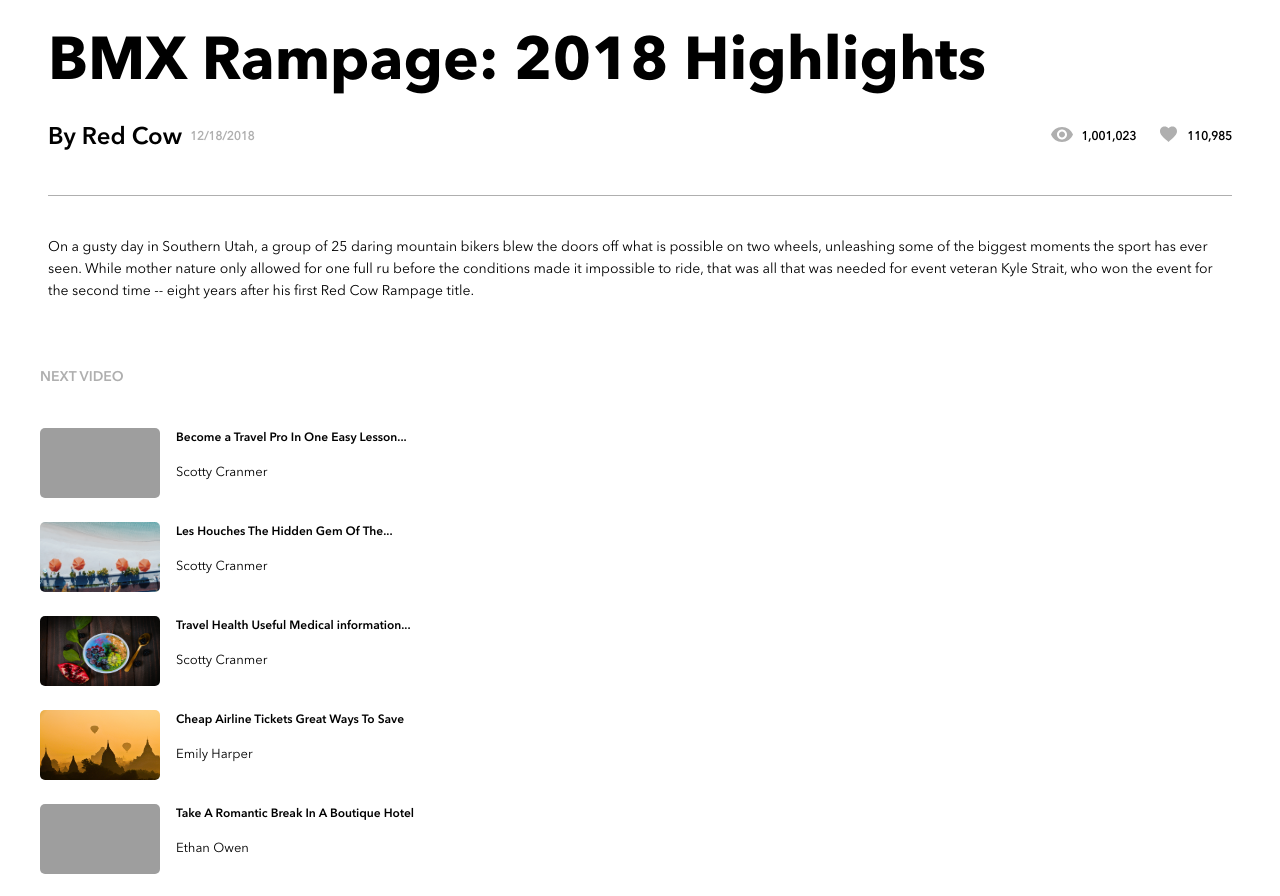
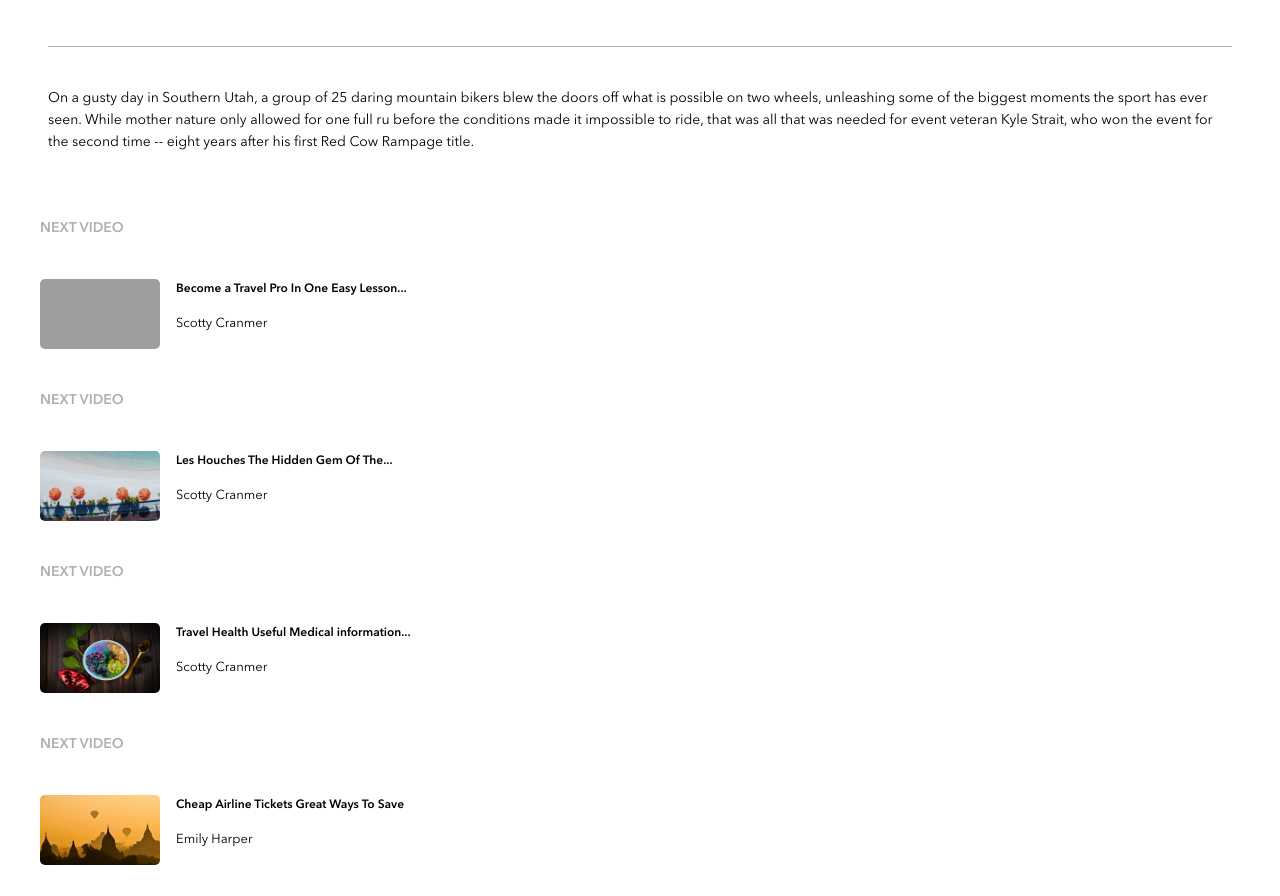
Before and after one commit to MiguelChiau/BrainFlix, a React (Create React App) app in the folder sprint-1/client/: page / in a window 1280 px wide. Shown: the part 514-1410 px from the top of the page. Built offline with nearby package versions, Linux system fonts and the light colour scheme.

Commit message:
side videos using props and state

```diff
--- a/sprint-1/client/src/components/MainBody.js
+++ b/sprint-1/client/src/components/MainBody.js
@@ -1,42 +1,122 @@
-import React from "react";
+import React, { Component } from "react";
 import Views from "../assets/Icons/SVG/Icon-views.svg";
 import Likes from "../assets/Icons/SVG/Icon-likes.svg";
-import SideVideos from "./SideVideos.js";
+// import SideVideos from "./Videos.js/index.js";
+import Videos from "./Videos.js";
+
 import DescriptionText from "./DescriptionText.js";
 
-function MainBody() {
+//Side videos
+import Video1 from "../assets/Images/video-list-1.jpg";
+import Video2 from "../assets/Images/video-list-2.jpg";
+import Video3 from "../assets/Images/video-list-3.jpg";
+import Video4 from "../assets/Images/video-list-4.jpg";
+import Video5 from "../assets/Images/video-list-5.jpg";
+import Video6 from "../assets/Images/video-list-6.jpg";
+import Video7 from "../assets/Images/video-list-7.jpg";
+import Video8 from "../assets/Images/video-list-8.jpg";
+
+export default class MainBody extends Component {
+  state = {
+    mainVideo: {
+      id: "mainVideo",
+      title: "BMX Rampage: 2018 Highlights",
+      description: DescriptionText,
+      channel: "By Red Cow",
+      // image: "type of <string>",
+      views: "1, 001, 023",
+      likes: "110,985",
+      // duration: "type of <string>",
+      // video: "type of <string>",
+      timestamp: "12/18/2018"
+      // comments: "type of <array>"
+    }
+  };
+
+  state = {
+    videos: [
+      {
+        id: "video-1",
+        title: "Become a Travel Pro In One Easy Lesson...",
+        channel: "Scotty Cranmer",
+        image: Video1
+      },
+      {
+        id: "video-2",
+        title: "Les Houches The Hidden Gem Of The...",
+        channel: "Scotty Cranmer",
+        image: Video2
+      },
+      {
+        id: "video-3",
+        title: "Travel Health Useful Medical information...",
+        channel: "Scotty Cranmer",
+        image: Video3
+      },
+
+      {
+        id: "video-4",
+        title: "Cheap Airline Tickets Great Ways To Save",
+        channel: "Emily Harper",
+        image: Video4
+      },
+      {
+        id: "video-5",
+        title: "Take A Romantic Break In A Boutique Hotel",
+        channel: "Ethan Owen",
+        image: Video5
+      },
+      {
+        id: "video-6",
+        title: "Choose The Perfect Accommodations",
+        channel: "Lydia Perez",
+        image: Video6
+      },
+      {
+        id: "video-7",
+        title: "Cruising Destination Ideas",
+        channel: "Timothy Austin",
+        image: Video7
+      },
+      {
+        id: "video-8",
+        title: "Train Travel On Track For Safety",
+        channel: "Scotty Cranmer",
+        image: Video8
+      }
+    ]
+  };
+
+  render() {
     return (
       <div className="container-allAndAside ">
         <div className="container-all">
           <div className="container">
-          <div>
-            <h1>BMX Rampage: 2018 Highlights</h1>
-          </div>
+            <div>{/* <h1>{state.mainVideo.title}</h1> */}</div>
 
             <div className="container-authorAndIcons">
               <div className="container-author">
-              <h2>By Red Cow</h2>
-              <h5>12/18/2018</h5>
+                {/* <h2>{this.state.mainVideo.channel}</h2> */}
+                {/* <h5>{this.state.mainVideo.timestamp}</h5> */}
               </div>
 
               <div className="container-icons">
                 <div className="container-icons__views">
                   <img src={Views} alt="" />
-                <h5>1,001,023</h5>
+                  {/* <h5>{this.state.mainVideo.views}</h5> */}
                 </div>
 
                 <div className="container-icons__likes">
                   <img src={Likes} alt="" />
-                <h5>110,985</h5>
+                  {/* <h5>{this.state.mainVideo.likes}</h5> */}
                 </div>
               </div>
             </div>
           </div>
           <DescriptionText />
         </div>
-      <SideVideos />
+        <Videos videos={this.state.videos} />
       </div>
     );
   }
-
-export default MainBody;
+}
--- a/sprint-1/client/src/components/SideVideos.js
+++ /dev/null
@@ -1,92 +0,0 @@
-import React from "react";
-import Video1 from "../assets/Images/video-list-1.jpg";
-import Video2 from "../assets/Images/video-list-2.jpg";
-import Video3 from "../assets/Images/video-list-3.jpg";
-import Video4 from "../assets/Images/video-list-4.jpg";
-import Video5 from "../assets/Images/video-list-5.jpg";
-import Video6 from "../assets/Images/video-list-6.jpg";
-import Video7 from "../assets/Images/video-list-7.jpg";
-import Video8 from "../assets/Images/video-list-8.jpg";
-
-function SideVideos() {
-  return (
-    <div className="container-videos">
-      <h2>NEXT VIDEO</h2>
-
-      <div className="video-one">
-        <video poster={Video1} className="video-next" />
-
-        <div>
-          <p className="video-title">
-            Become a Travel Pro In One Easy Lesson...
-          </p>
-          <p className="video-author">Scotty Cranmer </p>
-        </div>
-      </div>
-
-      <div className="video-two">
-        <video poster={Video2} className="video-next" />
-        <div>
-          <p className="video-title">Les Houches The Hidden Gem Of The...</p>
-          <p className="video-author">Scotty Cranmer </p>
-        </div>
-      </div>
-
-      <div className="video-three">
-        <video poster={Video3} className="video-next" />
-        <div>
-          <p className="video-title">
-            Travel Health Useful Medical information...
-          </p>
-          <p className="video-author">Scotty Cranmer </p>
-        </div>
-      </div>
-
-      <div className="video-four">
-        <video poster={Video4} className="video-next" />
-        <div>
-          <p className="video-title">
-            Cheap Airline Tickets Great Ways To Save
-          </p>
-          <p className="video-author">Emily Harper </p>
-        </div>
-      </div>
-
-      <div className="video-five">
-        <video poster={Video5} className="video-next" />
-        <div>
-          <p className="video-title">
-            Take A Romantic Break In A Boutique Hotel
-          </p>
-          <p className="video-author">Ethan Owen </p>
-        </div>
-      </div>
-
-      <div className="video-six">
-        <video poster={Video6} className="video-next" />
-        <div>
-          <p className="video-title">Choose The Perfect Accommodations</p>
-          <p className="video-author">Lydia Perez</p>
-        </div>
-      </div>
-
-      <div className="video-seven">
-        <video poster={Video7} className="video-next" />
-        <div>
-          <p className="video-title">Cruising Destination Ideas</p>
-          <p className="video-author">Timothy Austin</p>
-        </div>
-      </div>
-
-      <div className="video-eight">
-        <video poster={Video8} className="video-next" />
-        <div>
-          <p className="video-title">Train Travel On Track For Safety</p>
-          <p className="video-author">Scotty Cranmer</p>
-        </div>
-      </div>
-    </div>
-  );
-}
-
-export default SideVideos;
--- /dev/null
+++ b/sprint-1/client/src/components/Videos.js
@@ -0,0 +1,24 @@
+import React from "react";
+// import MainBody from "./MainBody.js";
+
+const Videos = props => {
+  const { videos } = props;
+  const videoList = videos.map(video => {
+    return (
+      <div className="container-videos">
+        <h2>NEXT VIDEO</h2>
+
+        <div className="video-one" key={video.id}>
+          <video poster={video.image} className="video-next" />
+          <div>
+            <p className="video-title">{video.title}</p>
+            <p className="video-author">{video.channel}</p>
+          </div>
+        </div>
+      </div>
+    );
+  });
+  return <div>{videoList}</div>;
+};
+
+export default Videos;
```
Also changed, not shown: sprint-1/client/src/styles/partials/Videos.scss (renamed from sprint-1/client/src/styles/partials/_SideVideos.scss). Lines whose indentation alone changed are shown as unchanged.
